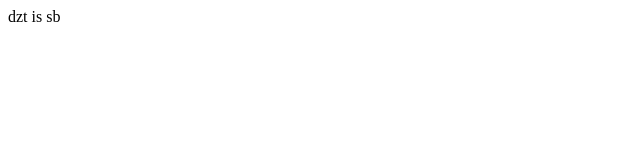
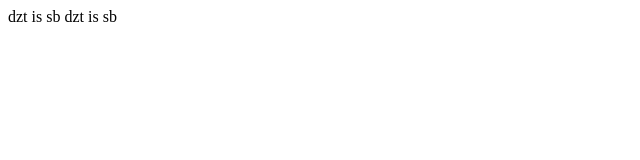
Before and after one commit to CMSZ002/dzt, a plain HTML site: page index.html in a window 1280 px wide. Shown: the full height of the page, 0-640 px from the left. Drawn offline with Linux system fonts and the light colour scheme.

Commit message:
updautfyiuyg

```diff
--- a/index.html
+++ b/index.html
@@ -7,5 +7,6 @@
 </head>
 <body>
     dzt is sb
+    dzt is sb
 </body>
 </html>
```
